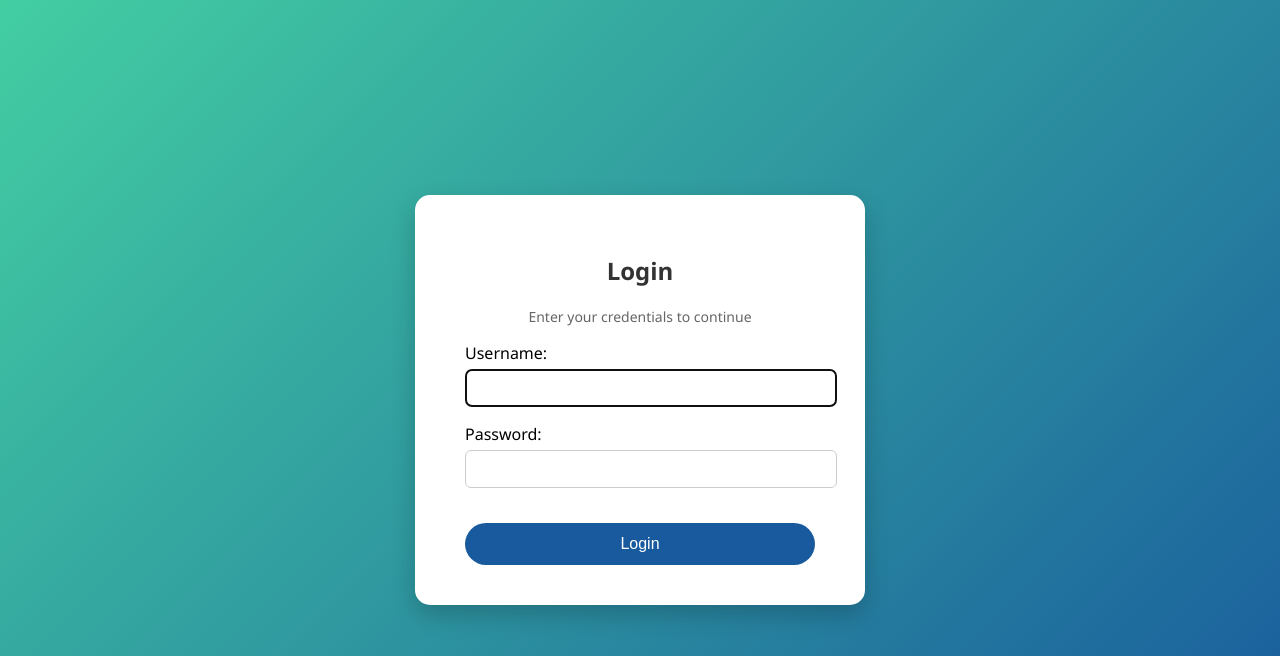
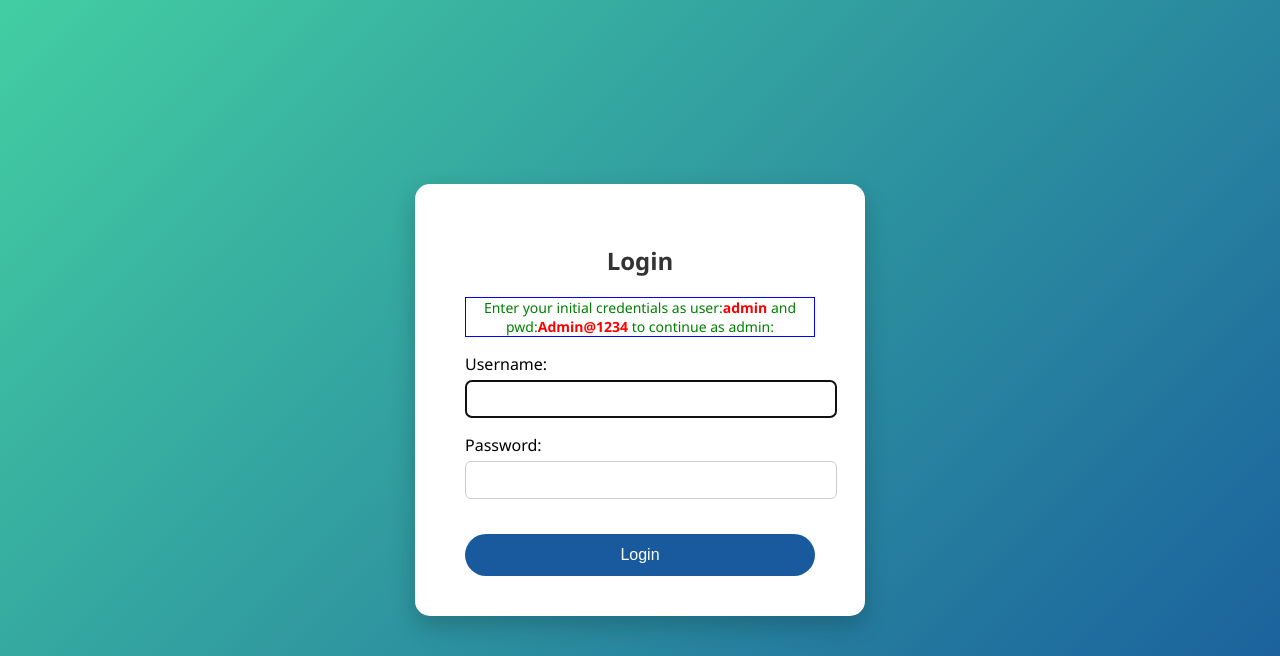
Before and after one commit to jathin172002-mtech/HRMS_project, a Django app: page /login/ in a window 1280 px wide. Shown: the top 656 px of the page. Run offline with Django 5.2, Linux system fonts and the light colour scheme.

Commit message:
Update login.html

```diff
--- a/backend/main/templates/login.html
+++ b/backend/main/templates/login.html
@@ -70,7 +70,7 @@
 
 <div class="login-card">
     <h2>Login</h2>
-    <p class="hint">Enter your credentials to continue</p>
+    <p class="hint" style="color:green;border:1px solid blue;">Enter your initial credentials as user:<b style="color:red;">admin</b> and pwd:<b style="color:red;">Admin@1234</b> to continue as admin:</p>
 
     <form method="post">
         {% csrf_token %}
```
